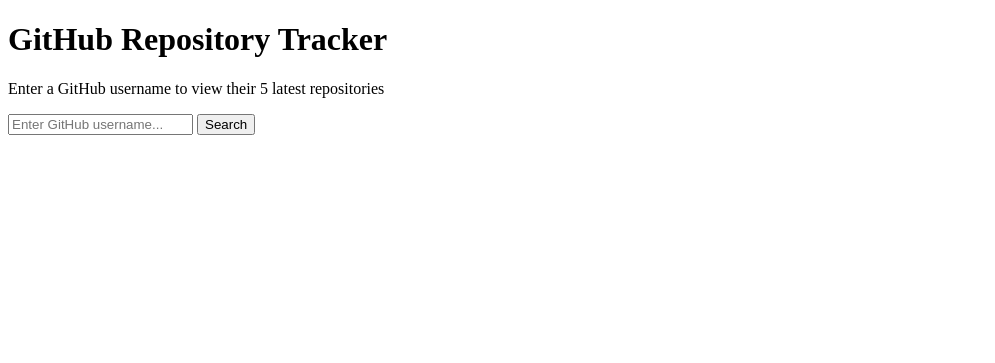
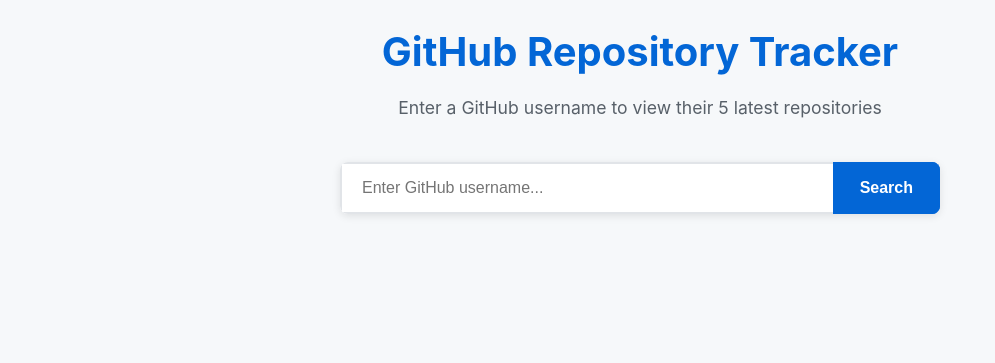
Before and after one commit to douglasyabuki/github-users-repos, a FastAPI app: page / in a window 1280 px wide. Shown: the top 363 px of the page, without its empty margins (0-995 px from the left). Run offline with FastAPI, Linux system fonts and the light colour scheme.

Commit message:
Add: Static file serving and stylesheet for main page styling

```diff
--- a/main.py
+++ b/main.py
@@ -1,9 +1,12 @@
 from fastapi import FastAPI, Request
 from fastapi.responses import HTMLResponse
 from fastapi.templating import Jinja2Templates
+from fastapi.staticfiles import StaticFiles
 
 app = FastAPI()
+
 templates = Jinja2Templates(directory="templates")
+app.mount("/static", StaticFiles(directory="static"), name="static")
 
 @app.get("/api/health")
 async def health_check():
--- /dev/null
+++ b/static/style.css
@@ -0,0 +1,124 @@
+* {
+  margin: 0;
+  padding: 0;
+  box-sizing: border-box;
+}
+
+body {
+  font-family: -apple-system, BlinkMacSystemFont, "Segoe UI", Roboto, sans-serif;
+  background-color: #f6f8fa;
+  color: #24292e;
+  line-height: 1.6;
+}
+
+.container {
+  max-width: 1200px;
+  margin: 0 auto;
+  padding: 20px;
+}
+
+header {
+  text-align: center;
+  margin-bottom: 40px;
+}
+
+header h1 {
+  font-size: 2.5rem;
+  color: #0366d6;
+  margin-bottom: 10px;
+}
+
+header p {
+  font-size: 1.1rem;
+  color: #586069;
+  margin-bottom: 15px;
+}
+
+.api-docs {
+  margin-top: 10px;
+}
+
+.api-docs a {
+  color: #0366d6;
+  text-decoration: none;
+  font-weight: 500;
+  padding: 5px 10px;
+  border: 1px solid #0366d6;
+  border-radius: 4px;
+  transition: all 0.3s ease;
+}
+
+.api-docs a:hover {
+  background-color: #0366d6;
+  color: white;
+}
+
+.search-form {
+  margin-bottom: 30px;
+}
+
+.input-group {
+  display: flex;
+  max-width: 600px;
+  margin: 0 auto;
+  border-radius: 8px;
+  overflow: hidden;
+  box-shadow: 0 2px 8px rgba(0, 0, 0, 0.1);
+}
+
+.input-group input {
+  flex: 1;
+  padding: 15px 20px;
+  border: 2px solid #e1e4e8;
+  border-right: none;
+  font-size: 1rem;
+  outline: none;
+  transition: border-color 0.3s ease;
+}
+
+.input-group input:focus {
+  border-color: #0366d6;
+}
+
+.input-group button {
+  padding: 15px 25px;
+  background-color: #0366d6;
+  color: white;
+  border: 2px solid #0366d6;
+  font-size: 1rem;
+  font-weight: 600;
+  cursor: pointer;
+  transition: background-color 0.3s ease;
+}
+
+.input-group button:hover:not(:disabled) {
+  background-color: #0256cc;
+}
+
+.input-group button:disabled {
+  background-color: #94a3b8;
+  cursor: not-allowed;
+}
+
+.results-container {
+  min-height: 100px;
+}
+
+@media (max-width: 768px) {
+  .container {
+    padding: 10px;
+  }
+
+  header h1 {
+    font-size: 2rem;
+  }
+
+  .input-group {
+    flex-direction: column;
+  }
+
+  .input-group input {
+    border-right: 2px solid #e1e4e8;
+    border-bottom: none;
+  }
+}
--- a/templates/index.html
+++ b/templates/index.html
@@ -4,6 +4,7 @@
     <meta charset="UTF-8" />
     <meta name="viewport" content="width=device-width, initial-scale=1.0" />
     <title>GitHub Repository Tracker</title>
+    <link rel="stylesheet" href="static/style.css" />
   </head>
   <body>
     <div class="container">
```
